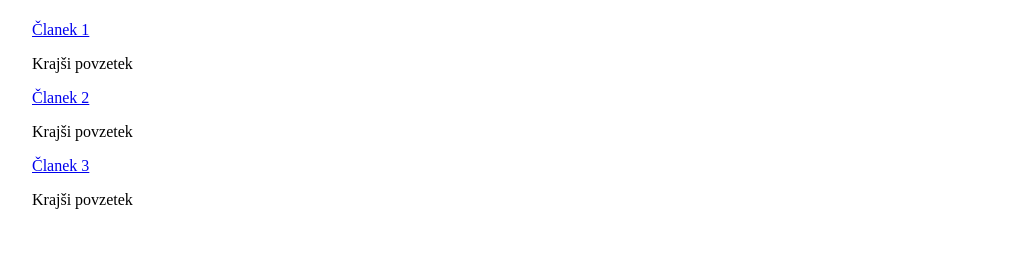
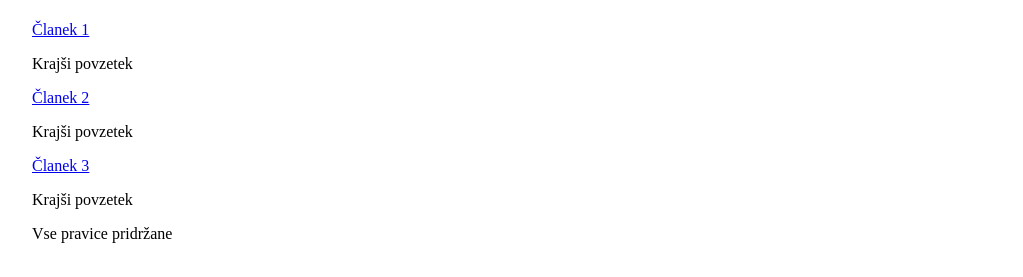
Before and after one commit to JyTy/smartninja-phplayout, a plain HTML site: page index.html in a window 1280 px wide. Shown: the part 113-390 px from the top of the page, without its empty margins (128-1151 px from the left). Drawn offline with Linux system fonts and the light colour scheme.

Commit message:
Add footer

```diff
--- a/index.html
+++ b/index.html
@@ -25,6 +25,8 @@
             <a href="clanek-3.html">Članek 3</a>
             <p>Krajši povzetek</p>
         </div>
+
+		<footer>Vse pravice pridržane</footer>
     </div>
 </body>
 </html>
```
Also changed, not shown: clanek-1.html (+2 -0 lines), clanek-2.html (+2 -0 lines), clanek-3.html (+2 -0 lines), kontakt.html (+2 -0 lines), o-nas.html (+2 -0 lines).
